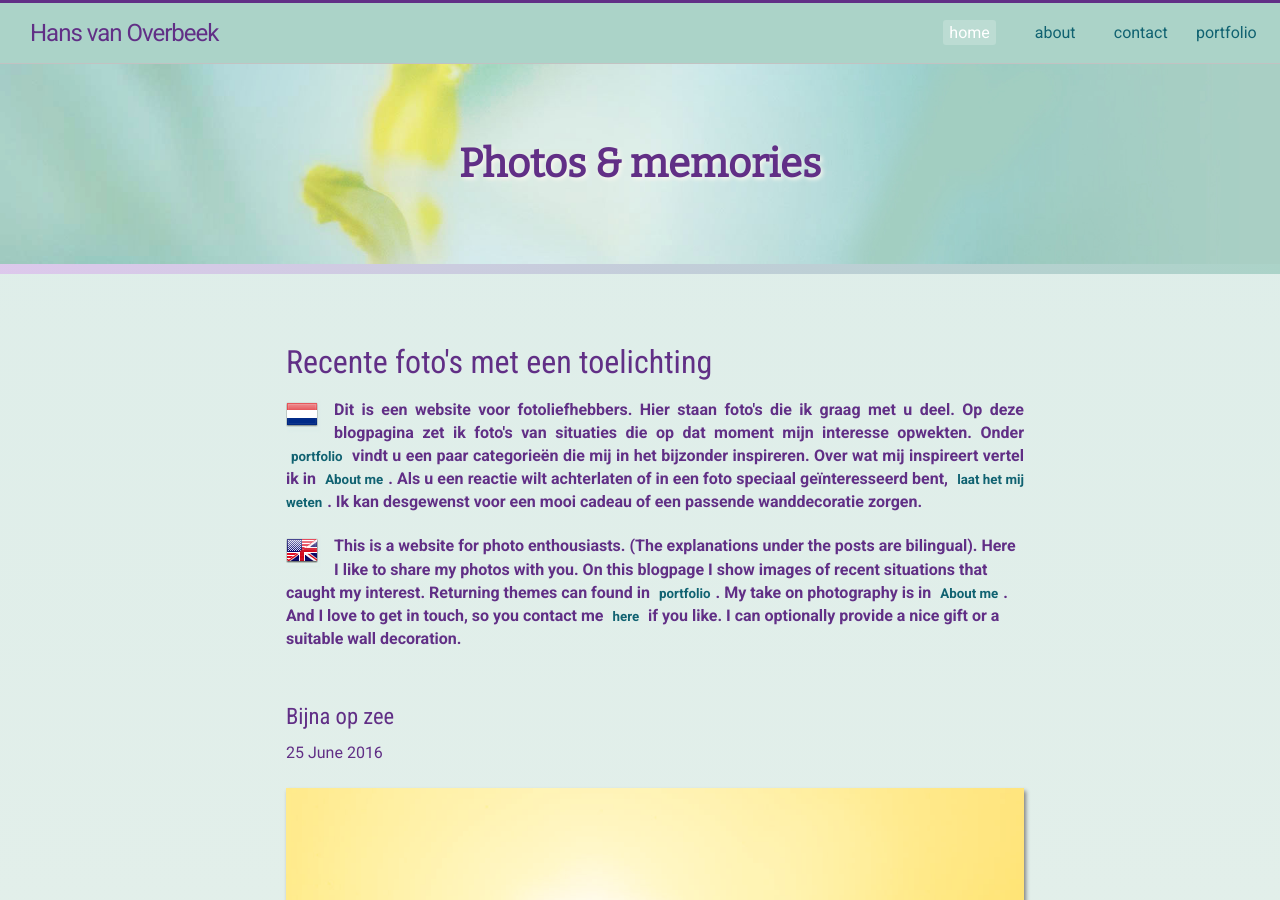
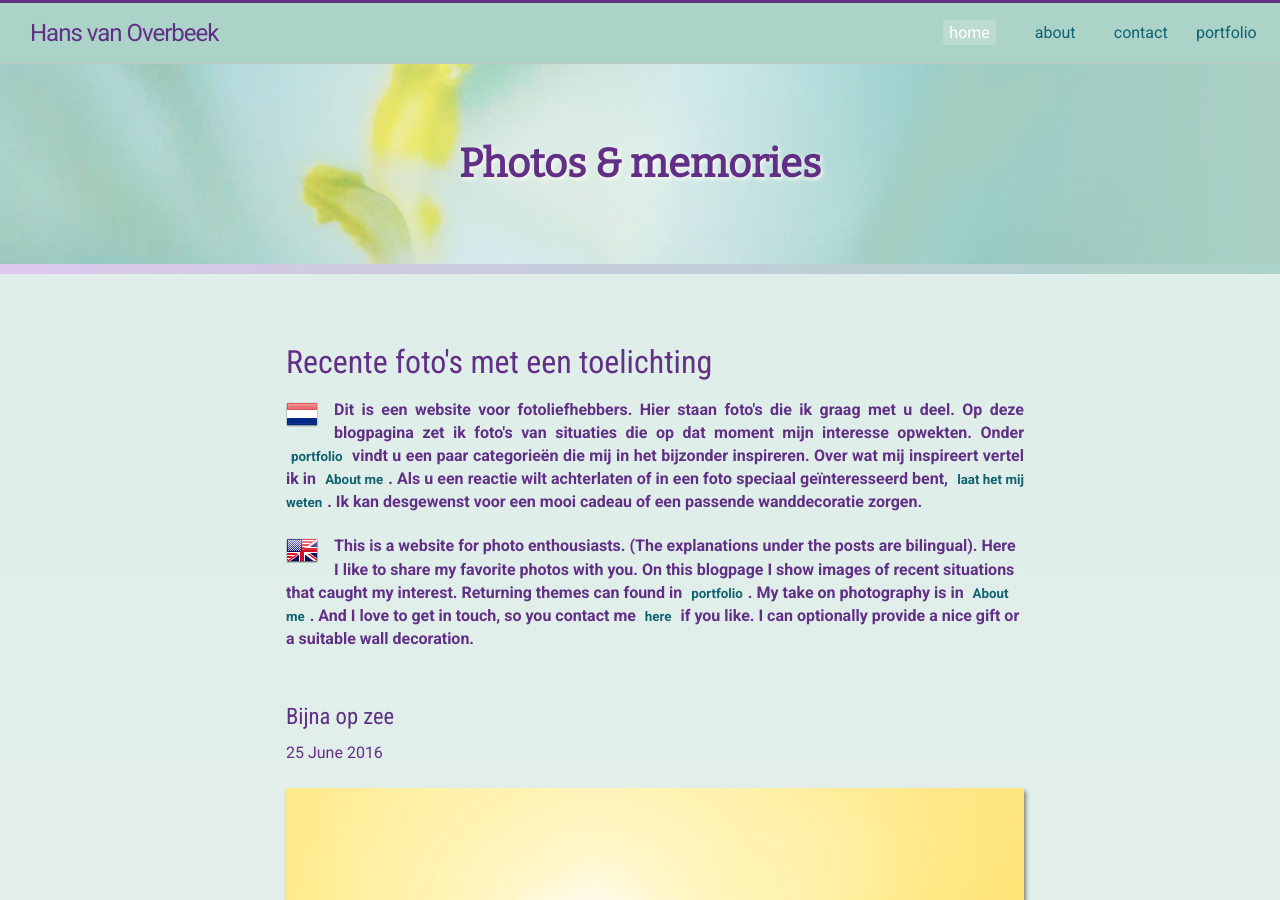
Before and after one commit to hansvanoverbeek/photoblog, a Jekyll site: the page built from index.html, in a window 1280 px wide and 900 px high. Built offline with Jekyll 4.4.1, drawn with Linux system fonts in a browser that asks for light colours; the list of posts is cut into pages by our own code.

Commit message:
Update intro.html

```diff
--- a/_includes/intro.html
+++ b/_includes/intro.html
@@ -7,6 +7,6 @@
 
     <p class="plain-link">
       <img src="{{site.baseurl}}/images/usuk.png" alt="" class="icon-flag">
-      This is a website for photo enthousiasts.  (The explanations under the posts are bilingual). Here I like to share my photos with you. On this blogpage I show images of recent situations that caught my interest. Returning themes can found in <a href="{{ site.baseurl}}/portfolio/">portfolio</a>. My take on photography is in <a href="{{ site.baseurl}}/about/">About me</a>. And I love to get in touch, so you contact me <a href="{{ site.baseurl}}/contactt/">here</a> if you like. I can optionally provide a nice gift or a suitable wall decoration.
+      This is a website for photo enthousiasts.  (The explanations under the posts are bilingual). Here I like to share my favorite photos with you. On this blogpage I show images of recent situations that caught my interest. Returning themes can found in <a href="{{ site.baseurl}}/portfolio/">portfolio</a>. My take on photography is in <a href="{{ site.baseurl}}/about/">About me</a>. And I love to get in touch, so you contact me <a href="{{ site.baseurl}}/contactt/">here</a> if you like. I can optionally provide a nice gift or a suitable wall decoration.
     </p>
   </section>
```
